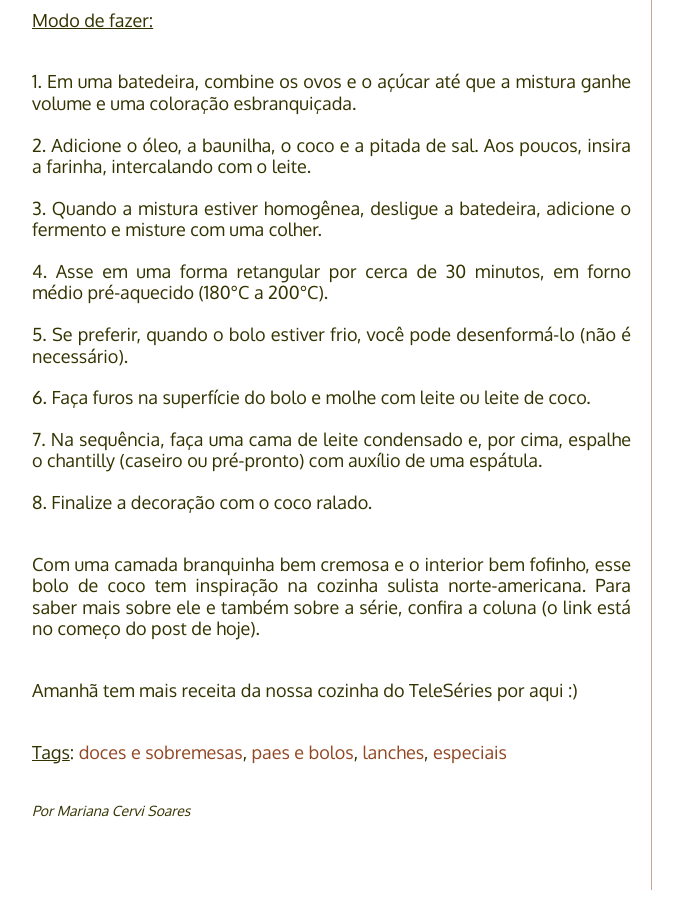
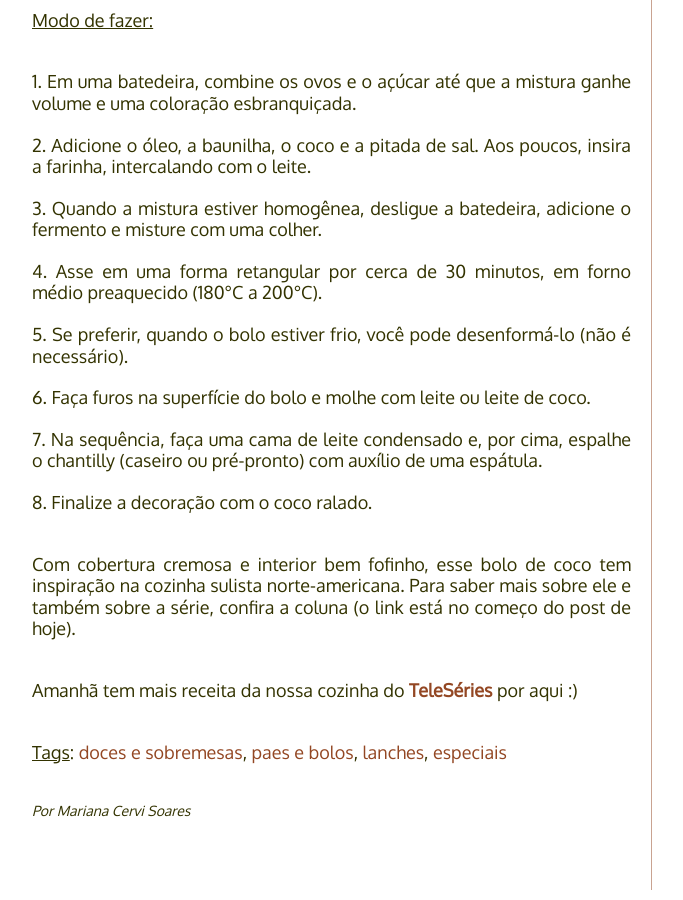
Before and after one commit to PaneladePau/paneladepau-jekyll-blog, a Jekyll site: the page built from _posts/2015-12-10-bolo-de-coco.md, in a window 1280 px wide and 900 px high, scrolled down 1887 px. Shown: the whole window, without its empty margins (138-821 px from the left). Built offline with Jekyll 4.4.1, drawn with Linux system fonts in a browser that asks for light colours; nearby versions of some CDN libraries; some web fonts are replaced; Markdown is read by kramdown in place of the engine named in the settings; some of the changed text lies outside the part shown.

Commit message:
“update”

```diff
--- a/_posts/2015-12-10-bolo-de-coco.md
+++ b/_posts/2015-12-10-bolo-de-coco.md
@@ -46,12 +46,12 @@ Chantilly, leite condensado e coco ralado a gosto
 1. Em uma batedeira, combine os ovos e o açúcar até que a mistura ganhe volume e uma coloração esbranquiçada.
 2. Adicione o óleo, a baunilha, o coco e a pitada de sal. Aos poucos, insira a farinha, intercalando com o leite.
 3. Quando a mistura estiver homogênea, desligue a batedeira, adicione o fermento e misture com uma colher.
-4. Asse em uma forma retangular por cerca de 30 minutos, em forno médio pré-aquecido (180°C a 200°C).
+4. Asse em uma forma retangular por cerca de 30 minutos, em forno médio preaquecido (180°C a 200°C).
 5. Se preferir, quando o bolo estiver frio, você pode desenformá-lo (não é necessário).
 6. Faça furos na superfície do bolo e molhe com leite ou leite de coco.
 7. Na sequência, faça uma cama de leite condensado e, por cima, espalhe o chantilly (caseiro ou pré-pronto) com auxílio de uma espátula.
 8. Finalize a decoração com o coco ralado.
 
-Com uma camada branquinha bem cremosa e o interior bem fofinho, esse bolo de coco tem inspiração na cozinha sulista norte-americana. Para saber mais sobre ele e também sobre a série, confira a coluna (o link está no começo do post de hoje).
+Com cobertura cremosa e interior bem fofinho, esse bolo de coco tem inspiração na cozinha sulista norte-americana. Para saber mais sobre ele e também sobre a série, confira a coluna (o link está no começo do post de hoje).
 
-Amanhã tem mais receita da nossa cozinha do TeleSéries por aqui :)
+Amanhã tem mais receita da nossa cozinha do **TeleSéries** por aqui :)
```
Also changed, not shown: other parts of _posts/2015-12-10-bolo-de-coco.md (+1 -1 lines), img/fotos-dos-posts/bolo-de-coco1.jpg.
